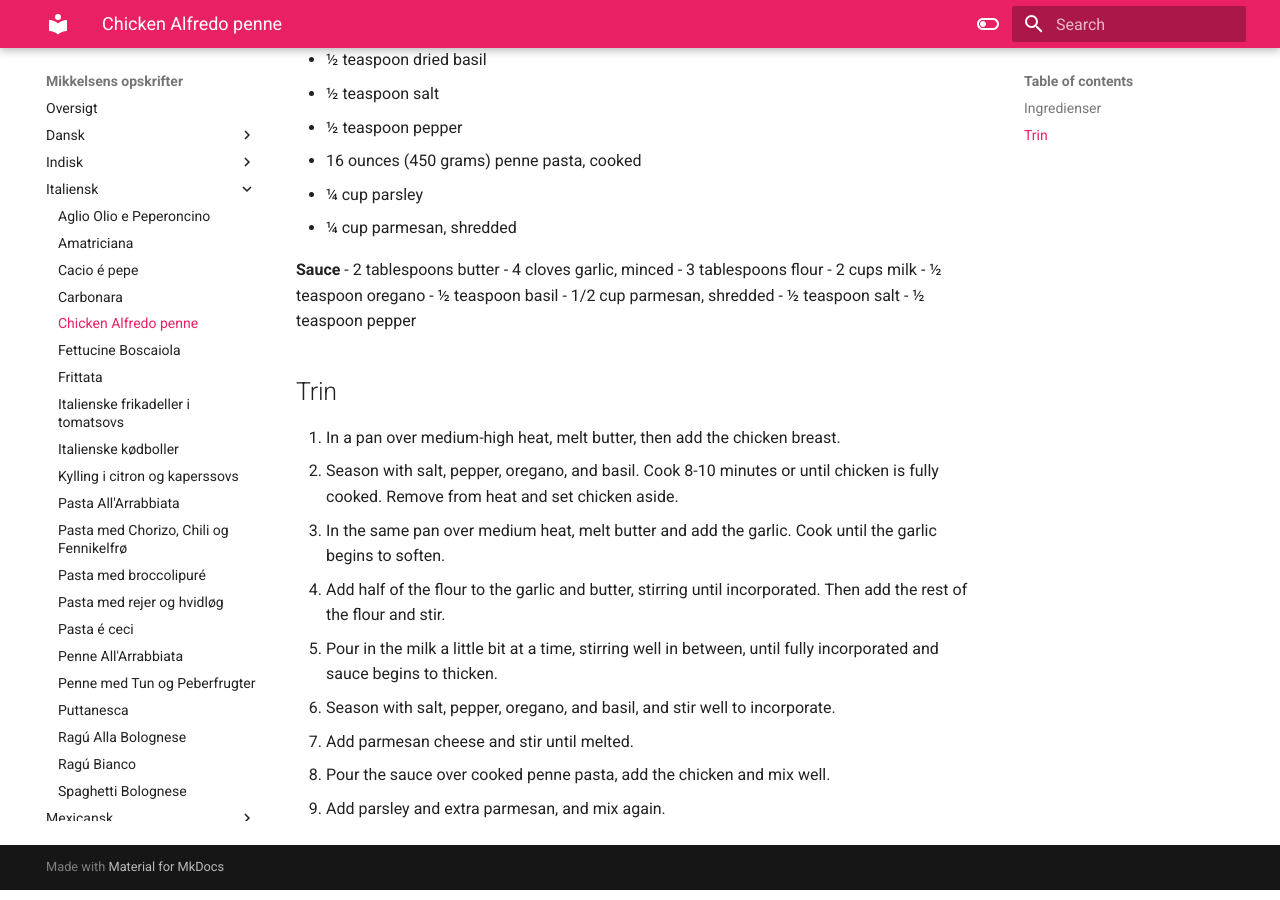
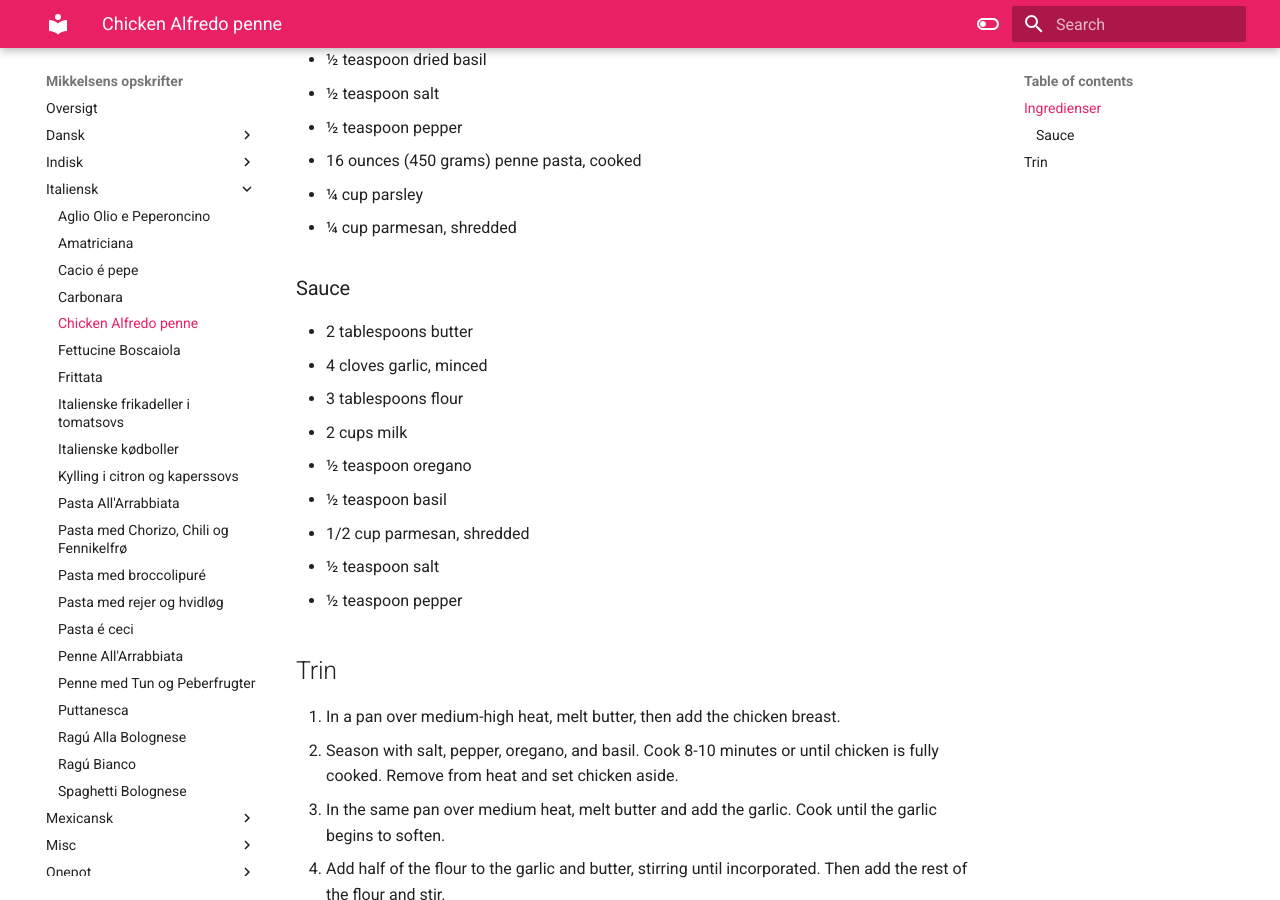
Before and after one commit to madsyde/Opskrifter, an MkDocs documentation site: the page built from docs/Italiensk/Chicken Alfredo penne.md, in a window 1280 px wide and 900 px high, scrolled down 284 px. Built offline with MkDocs 1.6.1 and Material for MkDocs 9.7.7, drawn with Linux system fonts in a browser that asks for light colours.

Commit message:
Update Chicken Alfredo penne.md

```diff
--- a/docs/Italiensk/Chicken Alfredo penne.md
+++ b/docs/Italiensk/Chicken Alfredo penne.md
@@ -11,7 +11,7 @@
 - ¼ cup parsley
 - ¼ cup parmesan, shredded
 
-**Sauce**
+### Sauce
 - 2 tablespoons butter
 - 4 cloves garlic, minced
 - 3 tablespoons flour
```
